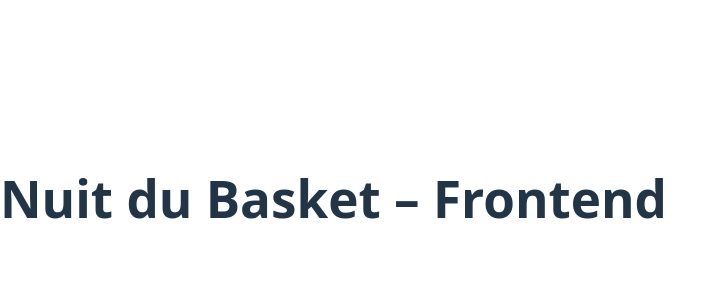
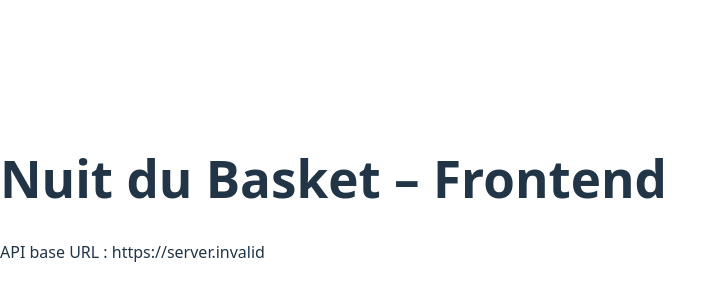
Before and after one commit to FabL-B/Nuit_du_Basket_2026, a React (Vite) app in the folder frontend/ndb-frontend/: page / in a window 1280 px wide. Shown: the part 202-502 px from the top of the page, without its empty margins (0-726 px from the left). Built offline with nearby package versions, Linux system fonts and the light colour scheme; no server answers.

Commit message:
chore(frontend): add env config and api base url

```diff
--- a/frontend/ndb-frontend/src/App.jsx
+++ b/frontend/ndb-frontend/src/App.jsx
@@ -1,7 +1,10 @@
 function App() {
+  const apiBaseUrl = import.meta.env.VITE_API_BASE_URL;
+
   return (
     <div>
       <h1>Nuit du Basket – Frontend</h1>
+      <p>API base URL : {apiBaseUrl}</p>
     </div>
   );
 }
```
